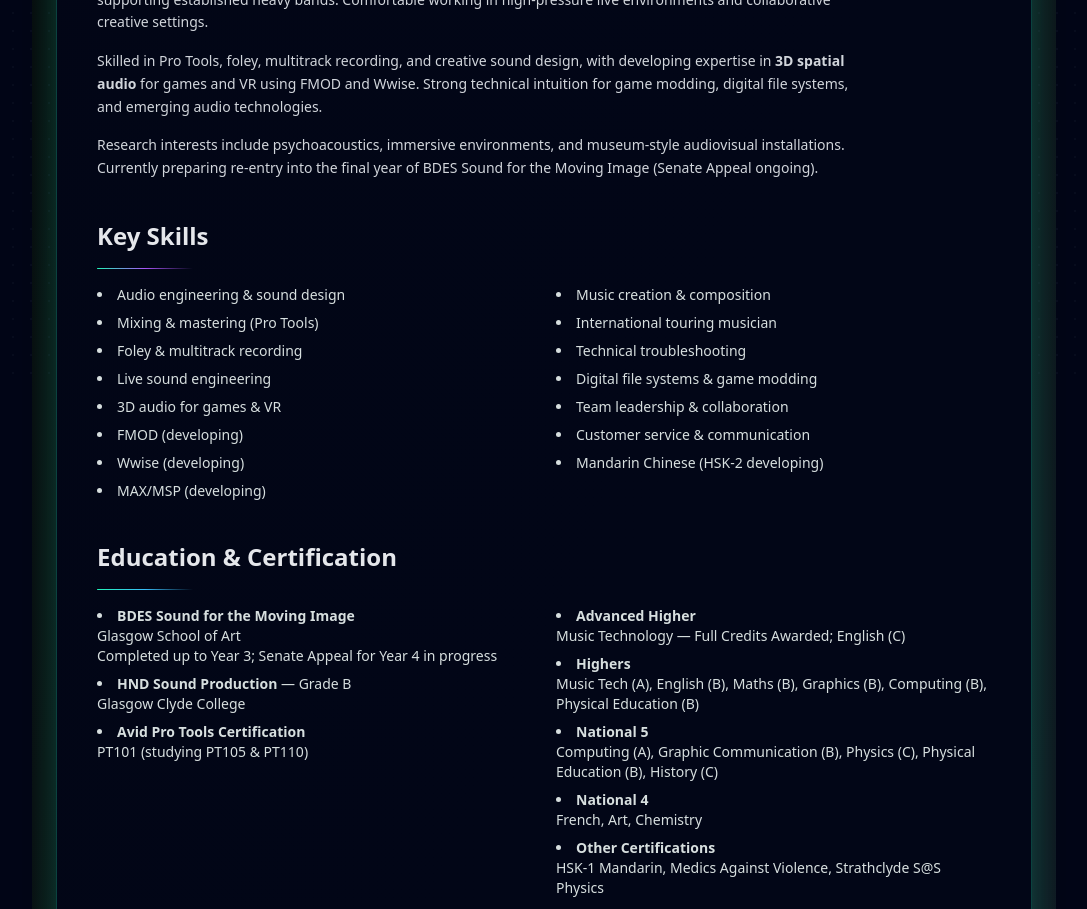
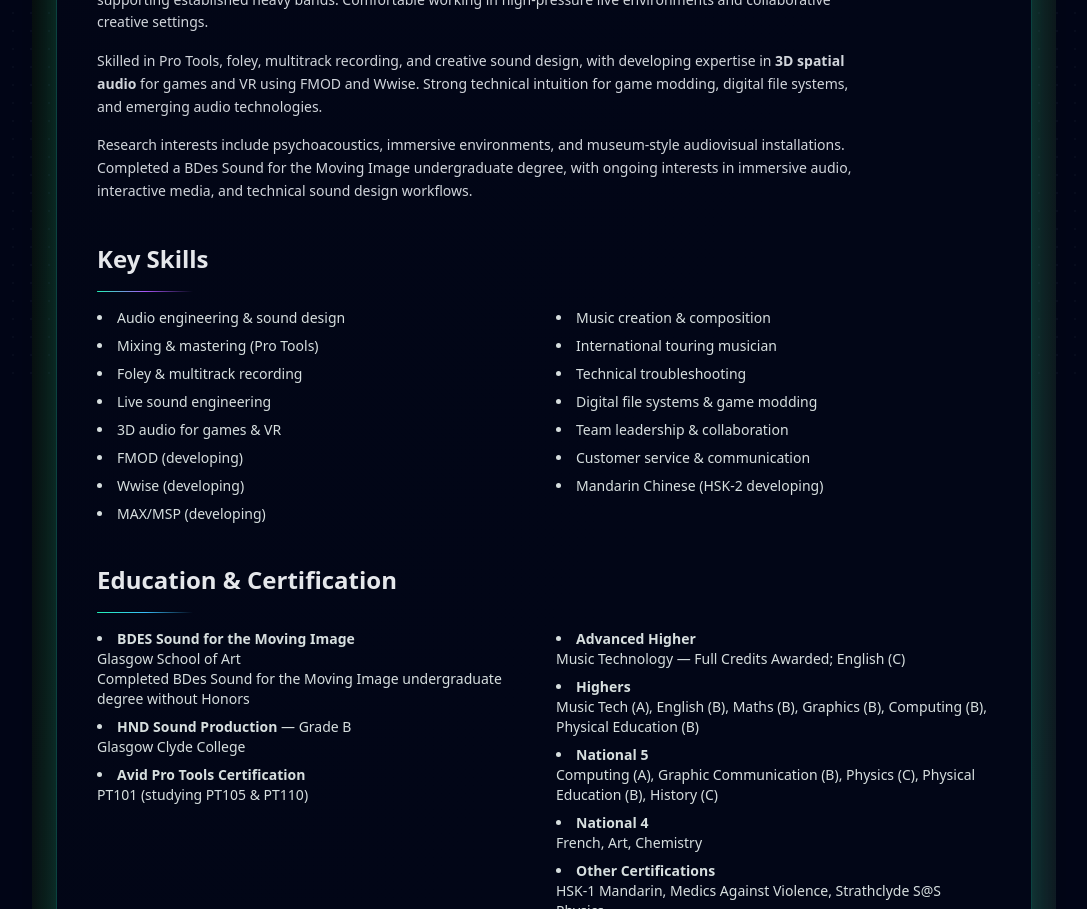
Before and after one commit to dongbuuwns-png/nc-interactive-cv, a React (Vite) app: page / in a window 1280 px wide. Shown: the part 420-1329 px from the top of the page, without its empty margins (96-1183 px from the left). Built offline with nearby package versions, Linux system fonts and the light colour scheme.

Commit message:
Sandbox snapshot commit

```diff
--- a/src/CombinedTealDarkCV.tsx
+++ b/src/CombinedTealDarkCV.tsx
@@ -58,9 +58,10 @@ export default function CombinedTealDarkCVFixed() {
           </p>
           <p className="leading-relaxed text-sm text-[#d1d5db] max-w-3xl">
             Research interests include psychoacoustics, immersive environments,
-            and museum-style audiovisual installations. Currently preparing
-            re-entry into the final year of BDES Sound for the Moving Image
-            (Senate Appeal ongoing).
+            and museum-style audiovisual installations. Completed a BDes Sound
+            for the Moving Image undergraduate degree, with ongoing interests in
+            immersive audio, interactive media, and technical sound design
+            workflows.
           </p>
         </section>
 
@@ -102,7 +103,8 @@ export default function CombinedTealDarkCVFixed() {
                 <br />
                 Glasgow School of Art
                 <br />
-                Completed up to Year 3; Senate Appeal for Year 4 in progress
+                Completed BDes Sound for the Moving Image undergraduate degree
+                without Honors
               </li>
               <li>
                 <strong>HND Sound Production</strong> — Grade B
@@ -371,8 +373,8 @@ export function CombinedTealDarkCVSidebar() {
                 </p>
                 <p className="text-[#9ca3af]">Glasgow School of Art</p>
                 <p className="text-[#9ca3af]">
-                  Completed up to Year 3 — Senate Appeal for Year 4 re-entry in
-                  progress
+                  Completed BDes Sound for the Moving Image undergraduate degree
+                  without Honors
                 </p>
               </div>
               <div>
```
